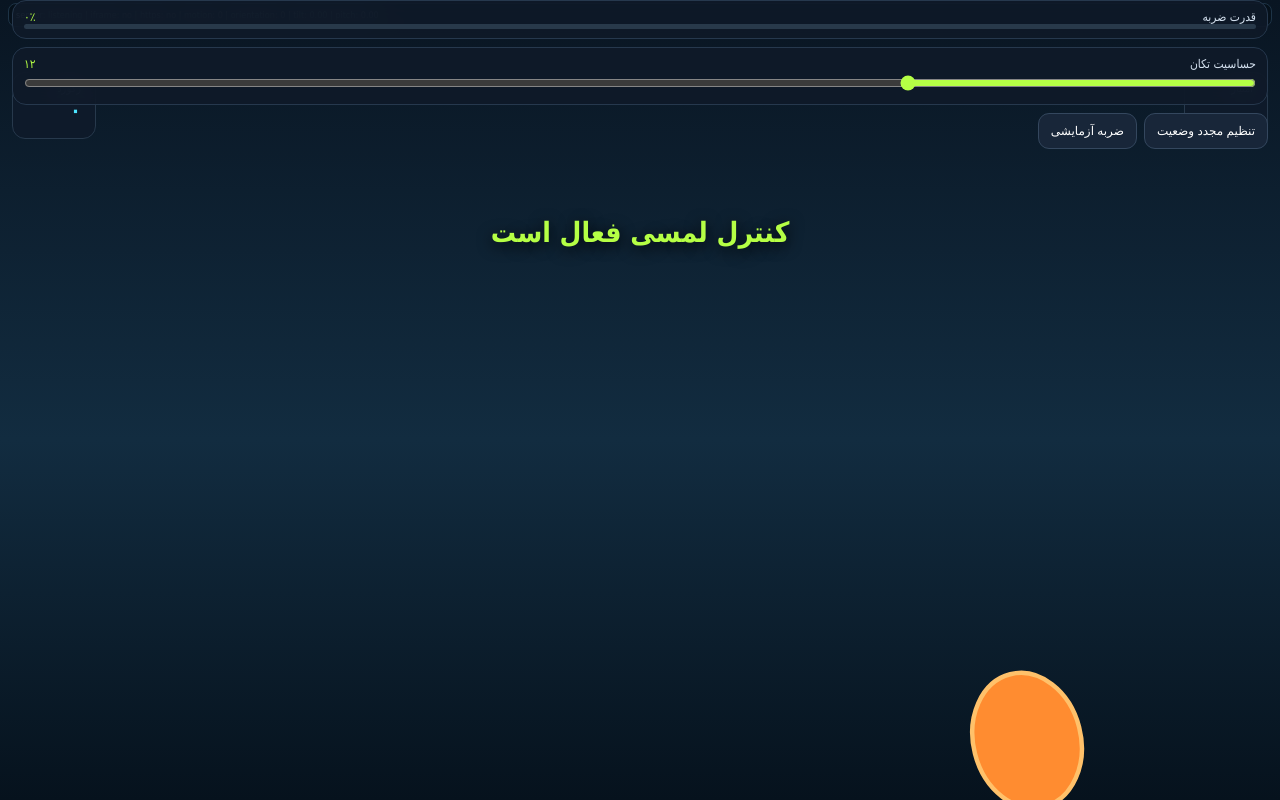
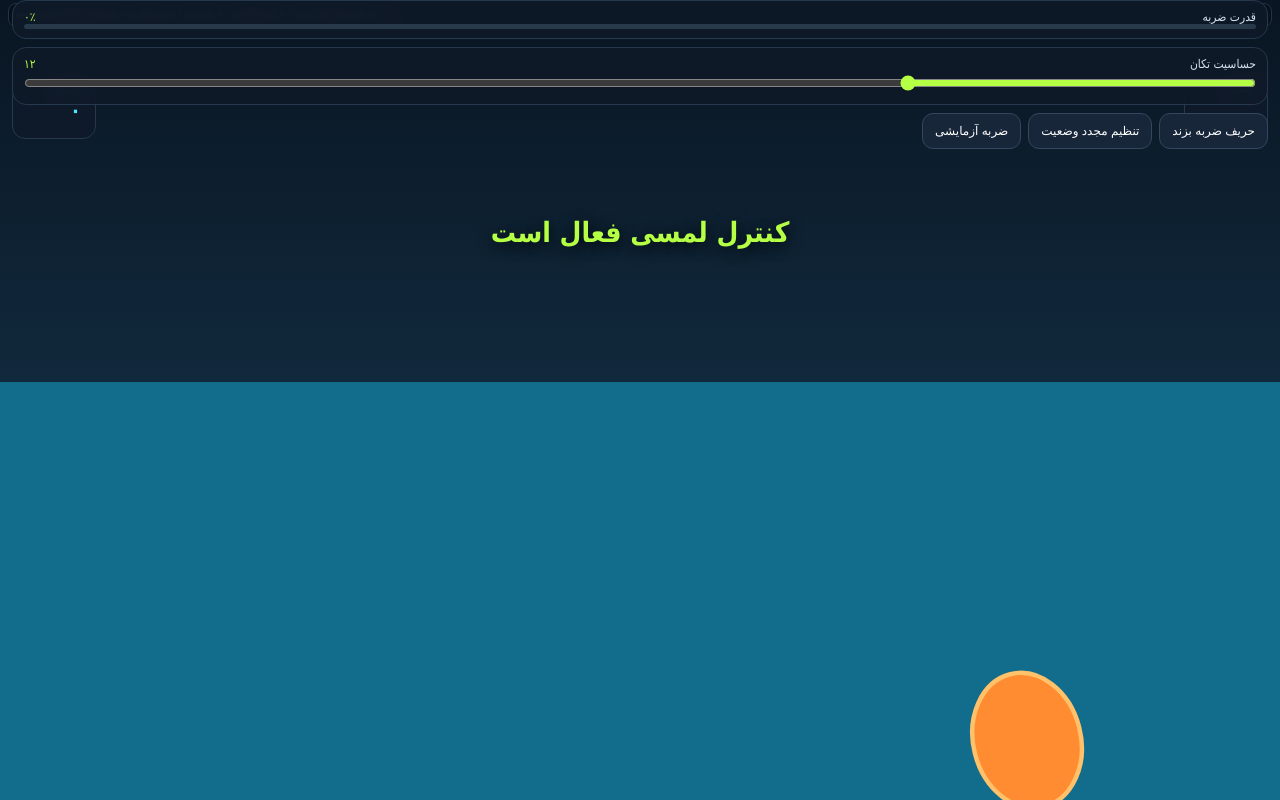
Before and after one commit to ilyadavarmoein-del/padel, a plain HTML site: page index.html in a window 1280 px wide. Both pictures are taken after a click on the button "شروع بازی". Drawn offline with Linux system fonts and the light colour scheme.

Commit message:
Add opponent serve button and keep court floor visible

```diff
--- a/index.html
+++ b/index.html
@@ -39,7 +39,7 @@ button.primary{background:var(--accent);color:#101710;border:0;font-weight:bold;
 <div class="bottom">
 <div class="panel"><div class="row"><label>قدرت ضربه</label><output id="powerText">۰٪</output></div><div style="height:5px;border-radius:9px;background:#28394a;overflow:hidden"><div id="powerBar" style="height:100%;width:0;background:var(--accent);transition:width .08s"></div></div></div>
 <div class="panel"><div class="row"><label for="threshold">حساسیت تکان</label><output id="thresholdText">۱۲</output></div><input id="threshold" type="range" min="5" max="30" step="1" value="12"></div>
-<div class="buttons"><button id="resetNeutral">تنظیم مجدد وضعیت</button><button id="manualHit">ضربه آزمایشی</button></div>
+<div class="buttons"><button id="opponentServe">حریف ضربه بزند</button><button id="resetNeutral">تنظیم مجدد وضعیت</button><button id="manualHit">ضربه آزمایشی</button></div>
 <div id="frameNotice"><div>برای کارکرد سنسورها، بازی باید خارج از iframe و در تب مستقیم مرورگر باز شود.</div><button id="openTab">باز کردن در تب جدید</button></div>
 </div>
 </div>
@@ -83,8 +83,12 @@ function bounce(){tone(420,'sine',.09,.12,180)}
 function miss(){tone(350,'sine',.38,.22,90);noise(500,.2,.06)}
 function whoosh(){noise(650,.14,.045)}
 function resetBall(){
- state.ball={x:state.opponentTarget*.45,y:.25,z:11.3,vx:0,vz:-state.baseSpeed,active:true,phase:'opponent',power:0};
- state.ball.vz=-state.baseSpeed;
+ // Wait for the user to press the opponent-serve button before rally starts.
+ state.ball={x:state.opponentTarget*.45,y:.25,z:11.3,vx:0,vz:0,active:false,phase:'serve',power:0};
+}
+function opponentServe(){
+ if(!state.running)return; state.opponentTarget=Math.random()*3.6-1.8; state.opponentSwing=1; state.ball={x:state.opponentTarget*.45,y:1.1,z:11.3,vx:(state.opponentTarget-state.playerX)*.35,vz:-state.baseSpeed,active:true,phase:'opponent',power:0};
+ soundOpponent();message('حریف ضربه زد!',500);
 }
 state.baseSpeed=7;
 function gameOver(){
@@ -142,16 +146,14 @@ function line(points,color,width=1){ctx.strokeStyle=color;ctx.lineWidth=width;ct
 function worldLine(a,b,color,width=1){const p=project(...a),q=project(...b);if(p&&q)line([p,q],color,width)}
 function drawCourt(){
  const W=innerWidth,H=innerHeight;
- // Keep the blue court floor in view as the camera follows the player.
- // Its near edge follows the camera, preventing the floor polygon from disappearing.
- const camZ=state.playerZ-1.6,nearZ=camZ+2.4,farZ=12;
+ // Camera-following court section, plus a screen-space safety floor so the ground never vanishes.
+ const camZ=state.playerZ-1.6,nearZ=camZ+1.6,farZ=12.5;
  const farL=project(-2.5,0,farZ),farR=project(2.5,0,farZ),nearL=project(-2.5,0,nearZ),nearR=project(2.5,0,nearZ);
+ // Always paint a visible court floor in the lower screen area as a fallback.
+ poly([{x:0,y:H*.48},{x:W,y:H*.48},{x:W,y:H},{x:0,y:H}],'#126c8c');
  if(farL&&farR&&nearL&&nearR){
   poly([farL,farR,nearR,nearL],'#126c8c');
-  // Depth lines are clipped to the camera-following court section
-  for(const z of [nearZ,Math.max(nearZ+1,1.83),6,10.17,farZ]){
-   if(z>nearZ&&z<farZ)worldLine([-2.5,.012,z],[2.5,.012,z],z===6?'#d8f6ff':'#e1faff',z===6?2:1.2);
-  }
+  for(const z of [nearZ,6,10.17,farZ])if(z>nearZ&&z<farZ)worldLine([-2.5,.012,z],[2.5,.012,z],z===6?'#d8f6ff':'#e1faff',z===6?2:1.2);
   for(const x of [-2.5,0,2.5])worldLine([x,.012,nearZ],[x,.012,farZ],x===0?'#c1efff':'#e1faff',1.1);
  }
 }
@@ -279,6 +281,7 @@ async function startGame(){
  debug();
 }
 $('startBtn').addEventListener('click',startGame);
+$('opponentServe').addEventListener('click',opponentServe);
 $('resetNeutral').addEventListener('click',()=>{state.beta0=null;state.targetX=0;state.targetZ=1.5;state.playerX=0;state.playerZ=1.5;state.tilt=0;state.pitch=0;message('وضعیت خنثی تنظیم شد')});
 $('manualHit').addEventListener('click',()=>successfulHit(18));
 $('openTab').addEventListener('click',()=>window.open(location.href,'_blank'));
```
